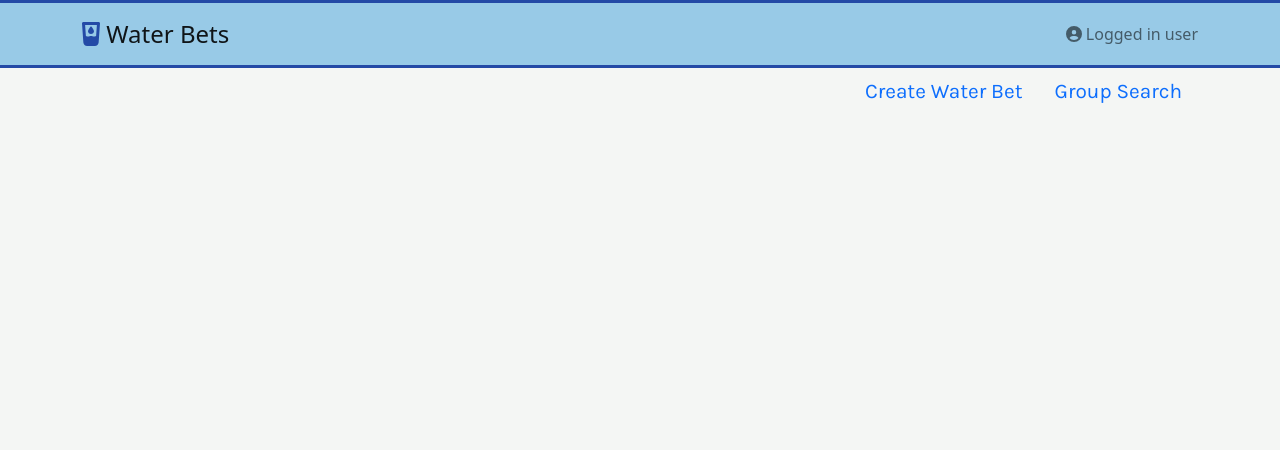
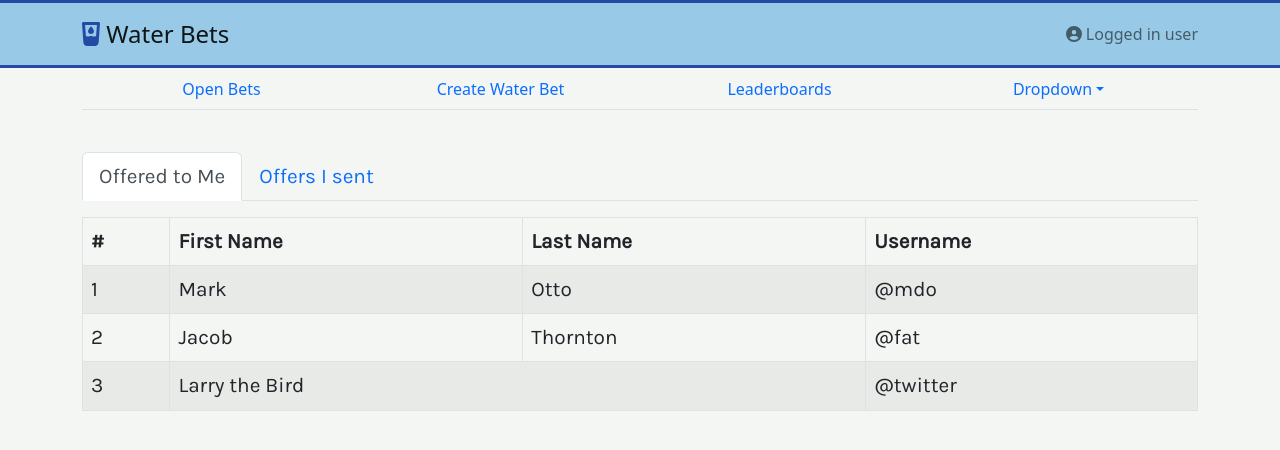
Before and after one commit to bradenborman/water-bets, a React app in the folder water-bets-client/: page / in a window 1280 px wide. Shown: the top 450 px of the page. Built offline with nearby package versions, Linux system fonts and the light colour scheme.

Commit message:
UI huge step forward

```diff
--- a/water-bets-client/src/components/homepage/homePage.tsx
+++ b/water-bets-client/src/components/homepage/homePage.tsx
@@ -1,6 +1,15 @@
 import React from "react";
 import { Page } from "../page/page";
-import { Nav, Badge, Row, Col, ListGroup } from "react-bootstrap";
+import {
+  Nav,
+  Badge,
+  Row,
+  Col,
+  ListGroup,
+  Tabs,
+  Tab,
+  Table
+} from "react-bootstrap";
 
 export interface LandingPageProps {
   userSignedIn?: string;
@@ -10,26 +19,68 @@ export const HomePage: React.FC<LandingPageProps> = (
   props: LandingPageProps
 ) => {
   return (
-    <Page id="home-page" topPadding={false}>
-      <Nav className="justify-content-end" activeKey="/home">
-        {/* <Nav.Item>
-          <Nav.Link href="/how-to-play" eventKey="htp">
-            How to Play
-          </Nav.Link>
-        </Nav.Item> */}
-        <Nav.Item>
-          <Nav.Link href="/create-water-bet" eventKey="htp">
-            Create Water Bet
-          </Nav.Link>
-        </Nav.Item>
-        <Nav.Item>
-          <Nav.Link href="/group-search" eventKey="gs">
-            Group Search
-          </Nav.Link>
-        </Nav.Item>
-      </Nav>
+    <Page id="home-page" topPadding={true}>
       <Row>
-        <Col md={6}></Col>
+        <Col md={12}>
+          <Tabs
+            defaultActiveKey="myOffers"
+            transition={false}
+            id="noanim-tab-example"
+            className="mb-3"
+          >
+            <Tab eventKey="myOffers" title="Offered to Me">
+              <Table striped bordered hover>
+                <thead>
+                  <tr>
+                    <th>#</th>
+                    <th>First Name</th>
+                    <th>Last Name</th>
+                    <th>Username</th>
+                  </tr>
+                </thead>
+                <tbody>
+                  <tr>
+                    <td>1</td>
+                    <td>Mark</td>
+                    <td>Otto</td>
+                    <td>@mdo</td>
+                  </tr>
+                  <tr>
+                    <td>2</td>
+                    <td>Jacob</td>
+                    <td>Thornton</td>
+                    <td>@fat</td>
+                  </tr>
+                  <tr>
+                    <td>3</td>
+                    <td colSpan={2}>Larry the Bird</td>
+                    <td>@twitter</td>
+                  </tr>
+                </tbody>
+              </Table>
+            </Tab>
+            <Tab eventKey="mineSent" title="Offers I sent">
+              <Table striped bordered hover>
+                <thead>
+                  <tr>
+                    <th>#</th>
+                    <th>First Name</th>
+                    <th>Last Name</th>
+                    <th>Username</th>
+                  </tr>
+                </thead>
+                <tbody>
+                  <tr>
+                    <td>1</td>
+                    <td>Mark</td>
+                    <td>Otto</td>
+                    <td>@mdo</td>
+                  </tr>
+                </tbody>
+              </Table>
+            </Tab>
+          </Tabs>
+        </Col>
       </Row>
     </Page>
   );
--- a/water-bets-client/src/components/navbar/loggedInNavbar.tsx
+++ b/water-bets-client/src/components/navbar/loggedInNavbar.tsx
@@ -4,6 +4,8 @@ import Navbar from "react-bootstrap/Navbar";
 import { FontAwesomeIcon } from "@fortawesome/react-fontawesome";
 import { faGlassWaterDroplet } from "@fortawesome/free-solid-svg-icons";
 import { faUserCircle } from "@fortawesome/free-solid-svg-icons";
+import { Nav, Dropdown, NavItem, NavLink, NavDropdown } from "react-bootstrap";
+import { Link } from "react-router-dom";
 
 export interface LoggedInNavbarProps {
   userSignedIn?: string;
@@ -26,6 +28,7 @@ export const LoggedInNavbar: React.FC<LoggedInNavbarProps> = (
   };
 
   return (
+    <>
       <Navbar id="navbar">
         <Container>
           <Navbar.Brand href="/">
@@ -41,5 +44,28 @@ export const LoggedInNavbar: React.FC<LoggedInNavbarProps> = (
           </Navbar.Collapse>
         </Container>
       </Navbar>
+      <Container>
+        <Nav justify variant="tabs">
+          <Nav.Item>
+            <Nav.Link href="/home">Open Bets</Nav.Link>
+          </Nav.Item>
+          <Nav.Item>
+            <Nav.Link href="/create-water-bet">Create Water Bet</Nav.Link>
+          </Nav.Item>
+          <Nav.Item>
+            <Nav.Link href="/leaderboard">Leaderboards</Nav.Link>
+          </Nav.Item>
+          <NavDropdown title="Dropdown" id="nav-dropdown">
+            <NavDropdown.Item href="/how-to-play">How to Play</NavDropdown.Item>
+            <NavDropdown.Item href="/group-search">
+              Group Search
+            </NavDropdown.Item>
+            <NavDropdown.Item href="/closed-bets">Closed Bets</NavDropdown.Item>
+            <NavDropdown.Divider />
+            <NavDropdown.Item href="/logout">Logout</NavDropdown.Item>
+          </NavDropdown>
+        </Nav>
+      </Container>
+    </>
   );
 };
--- a/water-bets-client/src/components/page/page.tsx
+++ b/water-bets-client/src/components/page/page.tsx
@@ -2,6 +2,7 @@ import React, { useState, useEffect } from "react";
 import { LoggedInNavbar } from "../navbar/loggedInNavbar";
 import Container from "react-bootstrap/Container";
 import classNames from "classnames/bind";
+import { Nav } from "react-bootstrap";
 
 export interface PageProps {
   id: string;
--- a/water-bets-client/src/components/waterbetbuilder/waterBetBuilder.scss
+++ b/water-bets-client/src/components/waterbetbuilder/waterBetBuilder.scss
@@ -1,17 +1,12 @@
 #water-bet-builder {
-  .create-bet-card {
+  form {
+    margin-top: 3em;
     background-color: white;
-    padding: 2.5em;
-    background-image: url("https://www.freeiconspng.com/thumbs/water-drop-png/free-download-water-drops-png-images-19.png");
-    border-radius: 15px;
-    box-shadow: $BABY_BLUE 4px 4px;
-
-    form {
-      border: 1px solid rgb(116, 116, 116);
-      padding: 1em;
-      border-radius: 15px;
-      background-color: $CREAM_WHITE;
+    padding: 2em;
+    border-radius: 10px;
     font-size: 1.3em;
+    border: 1px solid;
+    box-shadow: $THEME_COLOR 3px 3px;
 
     .fa-droplet {
       color: blue;
@@ -29,4 +24,3 @@
     }
   }
 }
-}
--- a/water-bets-client/src/components/waterbetbuilder/waterBetBuilder.tsx
+++ b/water-bets-client/src/components/waterbetbuilder/waterBetBuilder.tsx
@@ -171,7 +171,6 @@ export const WaterBetBuilder: React.FC<WaterBetBuilderProps> = (
 
   return (
     <Page id="water-bet-builder" topPadding={true}>
-      <Card className="create-bet-card">
       <Form onSubmit={handleSubmit}>
         <Row className="mt-3">
           <Col>
@@ -208,7 +207,6 @@ export const WaterBetBuilder: React.FC<WaterBetBuilderProps> = (
               id="expirationDatetime"
               min={rightNow()}
               max={weekFromNow()}
-                step={60000}
               value={offerExpires}
               onChange={e => {
                 setOfferExpires(e.target.value);
@@ -259,7 +257,6 @@ export const WaterBetBuilder: React.FC<WaterBetBuilderProps> = (
           </Col>
         </Row>
       </Form>
-      </Card>
     </Page>
   );
 };
```
Lines whose indentation alone changed are shown as unchanged.
